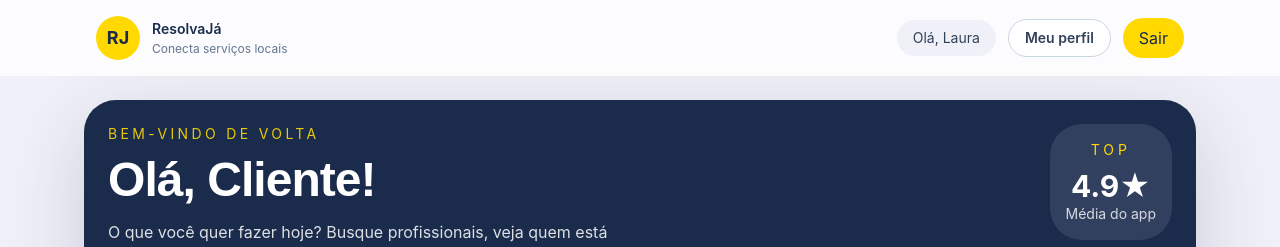
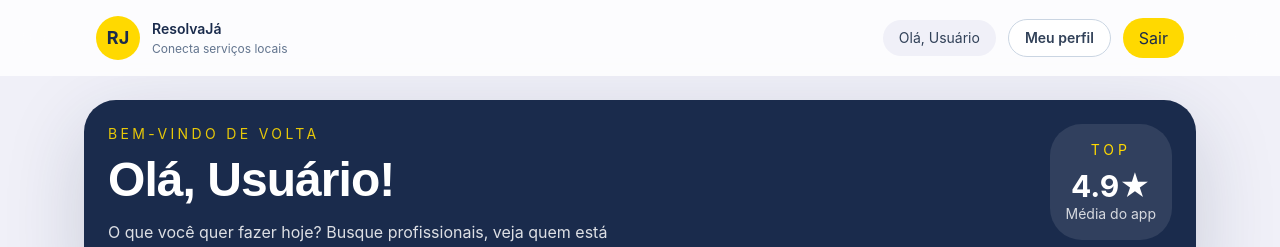
Before and after one commit to gustavoasouza17/RESOLVE-JA, a React (Vite) app: page /home in a window 1280 px wide. Shown: the top 247 px of the page. Built offline with nearby package versions, Linux system fonts and the light colour scheme.

Commit message:
Feat: Guardar no State o nome do usuário para o dar boas vindas ao usuário logado

```diff
--- a/src/components/organisms/Navbar.tsx
+++ b/src/components/organisms/Navbar.tsx
@@ -10,14 +10,27 @@
   onLogout?: () => void;
 };
 
+const getUserFromStorage = () => {
+  try {
+    const raw = window.localStorage.getItem('resolveJaAuth');
+    if (!raw) return { fullName: 'Usuário', profile: null };
+    const parsed = JSON.parse(raw);
+    return { fullName: parsed.fullName || 'Usuário', profile: parsed.profile || null };
+  } catch {
+    return { fullName: 'Usuário', profile: null };
+  }
+};
+
 const Navbar = ({
   variant = 'public',
-  userName = 'Usuário',
+  userName,
   profileLink = '/perfil',
   onLogout,
 }: NavbarProps) => {
   const [dropdownOpen, setDropdownOpen] = useState(false);
   const dropdownRef = useRef<HTMLDivElement>(null);
+  const stored = getUserFromStorage();
+  const displayName = userName || stored.fullName;
 
   useEffect(() => {
     const handleClickOutside = (event: MouseEvent) => {
@@ -85,7 +98,7 @@
           </div>
         ) : variant === 'client' ? (
           <div className="flex items-center gap-3">
-            <div className="rounded-3xl bg-[var(--color-bg-light)] px-4 py-2 text-sm text-slate-700">Olá, {userName}</div>
+            <div className="rounded-3xl bg-[var(--color-bg-light)] px-4 py-2 text-sm text-slate-700">Olá, {displayName}</div>
             <Link to={profileLink} className="rounded-full border border-slate-300 bg-white px-4 py-2 text-sm font-semibold text-slate-700 transition hover:border-slate-400 hover:bg-slate-50">
               Meu perfil
             </Link>
@@ -99,7 +112,7 @@
           </div>
         ) : (
           <div className="flex items-center gap-3">
-            <div className="rounded-3xl bg-[var(--color-bg-light)] px-4 py-2 text-sm text-slate-700">Olá, {userName}</div>
+            <div className="rounded-3xl bg-[var(--color-bg-light)] px-4 py-2 text-sm text-slate-700">Olá, {displayName}</div>
             <Link to={profileLink} className="rounded-full border border-slate-300 bg-white px-4 py-2 text-sm font-semibold text-slate-700 transition hover:border-slate-400 hover:bg-slate-50">
               Meu perfil
             </Link>
--- a/src/pages/client/ClientProfilePage.tsx
+++ b/src/pages/client/ClientProfilePage.tsx
@@ -4,7 +4,19 @@
 import mockProposals from '../../constants/mockProposals';
 import mockReviews from '../../constants/mockReviews';
 
+const getUserName = () => {
+  try {
+    const raw = window.localStorage.getItem('resolveJaAuth');
+    if (!raw) return 'Usuário';
+    const parsed = JSON.parse(raw);
+    return parsed.fullName || 'Usuário';
+  } catch {
+    return 'Usuário';
+  }
+};
+
 const ClientProfilePage = () => {
+  const userName = getUserName();
   const historyItems = mockProposals
     .filter((proposal) => proposal.clienteId === 'client001')
     .slice(0, 3)
@@ -33,10 +45,10 @@
           <section className="space-y-8">
             <div className="rounded-[32px] bg-white p-8 shadow-lg shadow-slate-200/50 ring-1 ring-slate-200">
               <div className="flex flex-col gap-6 sm:flex-row sm:items-center">
-                <Avatar name="Mariana Costa" size="lg" />
+                <Avatar name={userName} size="lg" />
                 <div className="space-y-3">
                   <p className="text-sm uppercase tracking-[0.24em] text-slate-500">Perfil do cliente</p>
-                  <h1 className="text-3xl font-bold tracking-tight">Mariana Costa</h1>
+                  <h1 className="text-3xl font-bold tracking-tight">{userName}</h1>
                   <p className="text-sm text-slate-600">São Paulo, SP</p>
                 </div>
               </div>
--- a/src/pages/client/HomePage.tsx
+++ b/src/pages/client/HomePage.tsx
@@ -33,12 +33,24 @@
   return { lat: baseLat + latOffset, lng: baseLng + lngOffset };
 };
 
+const getUserName = () => {
+  try {
+    const raw = window.localStorage.getItem('resolveJaAuth');
+    if (!raw) return 'Usuário';
+    const parsed = JSON.parse(raw);
+    return parsed.fullName || 'Usuário';
+  } catch {
+    return 'Usuário';
+  }
+};
+
 const HomePage = () => {
   const navigate = useNavigate();
   const [search, setSearch] = useState('');
   const [viewMode, setViewMode] = useState<'list' | 'map'>('list');
   const [isOffline, setIsOffline] = useState(() => typeof navigator !== 'undefined' ? !navigator.onLine : false);
   const [locationError, setLocationError] = useState('');
+  const userName = getUserName();
 
   useEffect(() => {
     const handleOnline = () => setIsOffline(false);
@@ -95,14 +107,14 @@
 
   return (
     <div className="min-h-screen bg-[var(--color-bg-light)] text-[var(--color-navy)] pb-28">
-      <Navbar variant="client" userName="Laura" profileLink="/perfil" />
+      <Navbar variant="client" userName={userName} profileLink="/perfil" />
 
       <main className="mx-auto max-w-6xl responsive-page-padding pt-6 lg:px-8">
         <section className="rounded-[32px] bg-[var(--color-navy)] p-6 text-white shadow-[0_24px_80px_rgba(26,43,76,0.18)]">
           <div className="flex items-start justify-between gap-4">
             <div className="max-w-2xl">
               <p className="text-sm uppercase tracking-[0.24em] text-[var(--color-primary)]/90">Bem-vindo de volta</p>
-              <h1 className="mt-3 text-4xl font-bold tracking-tight sm:text-5xl">Olá, Cliente!</h1>
+              <h1 className="mt-3 text-4xl font-bold tracking-tight sm:text-5xl">Olá, {userName}!</h1>
               <p className="mt-4 max-w-xl text-base text-white/85">O que você quer fazer hoje? Busque profissionais, veja quem está disponível perto de você ou peça um orçamento rápido.</p>
             </div>
             <div className="hidden rounded-[32px] bg-white/10 p-4 text-center sm:block">
--- a/src/pages/professional/ProfessionalHomePage.tsx
+++ b/src/pages/professional/ProfessionalHomePage.tsx
@@ -19,7 +19,19 @@
     badgeVariant,
   };
 });
+const getUserName = () => {
+  try {
+    const raw = window.localStorage.getItem('resolveJaAuth');
+    if (!raw) return 'Profissional';
+    const parsed = JSON.parse(raw);
+    return parsed.fullName || 'Profissional';
+  } catch {
+    return 'Profissional';
+  }
+};
+
 const ProfessionalHomePage = () => {
+  const userName = getUserName();
   return (
     <div className="min-h-screen bg-[var(--color-bg-light)] text-[var(--color-navy)]">
       <div className="mx-auto max-w-6xl px-5 py-10 sm:px-6 lg:px-8">
@@ -27,7 +39,7 @@
           <div className="flex flex-col gap-6 sm:flex-row sm:items-end sm:justify-between">
             <div className="space-y-3">
               <p className="text-sm font-semibold uppercase tracking-[0.24em] text-slate-500">Dashboard do prestador</p>
-              <h1 className="text-3xl font-bold tracking-tight">Boas-vindas, Carlos</h1>
+              <h1 className="text-3xl font-bold tracking-tight">Boas-vindas, {userName}</h1>
               <p className="max-w-2xl text-sm text-slate-600">Veja novas oportunidades de propostas e acompanhe seu desempenho.</p>
             </div>
             <Button variant="primary">Publicar novo serviço</Button>
--- a/src/pages/public/LoginPage.tsx
+++ b/src/pages/public/LoginPage.tsx
@@ -53,7 +53,8 @@
     try {
       // TODO: substituir por Firebase Auth quando conectado
       await new Promise((resolve) => setTimeout(resolve, 800));
-      window.localStorage.setItem('resolveJaAuth', JSON.stringify({ profile: 'cliente' }));
+      const nameFromEmail = email.split('@')[0].replace(/[._]/g, ' ');
+      window.localStorage.setItem('resolveJaAuth', JSON.stringify({ profile: 'cliente', fullName: nameFromEmail }));
       navigate('/home');
     } catch {
       setServerError('Sem conexão. Tente novamente.');
--- a/src/pages/public/RegisterPage.tsx
+++ b/src/pages/public/RegisterPage.tsx
@@ -173,7 +173,7 @@
       await new Promise((resolve) => setTimeout(resolve, 800));
       window.localStorage.setItem(
         'resolveJaAuth',
-        JSON.stringify({ profile: selectedProfile }),
+        JSON.stringify({ profile: selectedProfile, fullName: fields.fullName.trim() }),
       );
       navigate(selectedProfile === 'prestador' ? '/prestador/home' : '/home');
     } catch {
```
